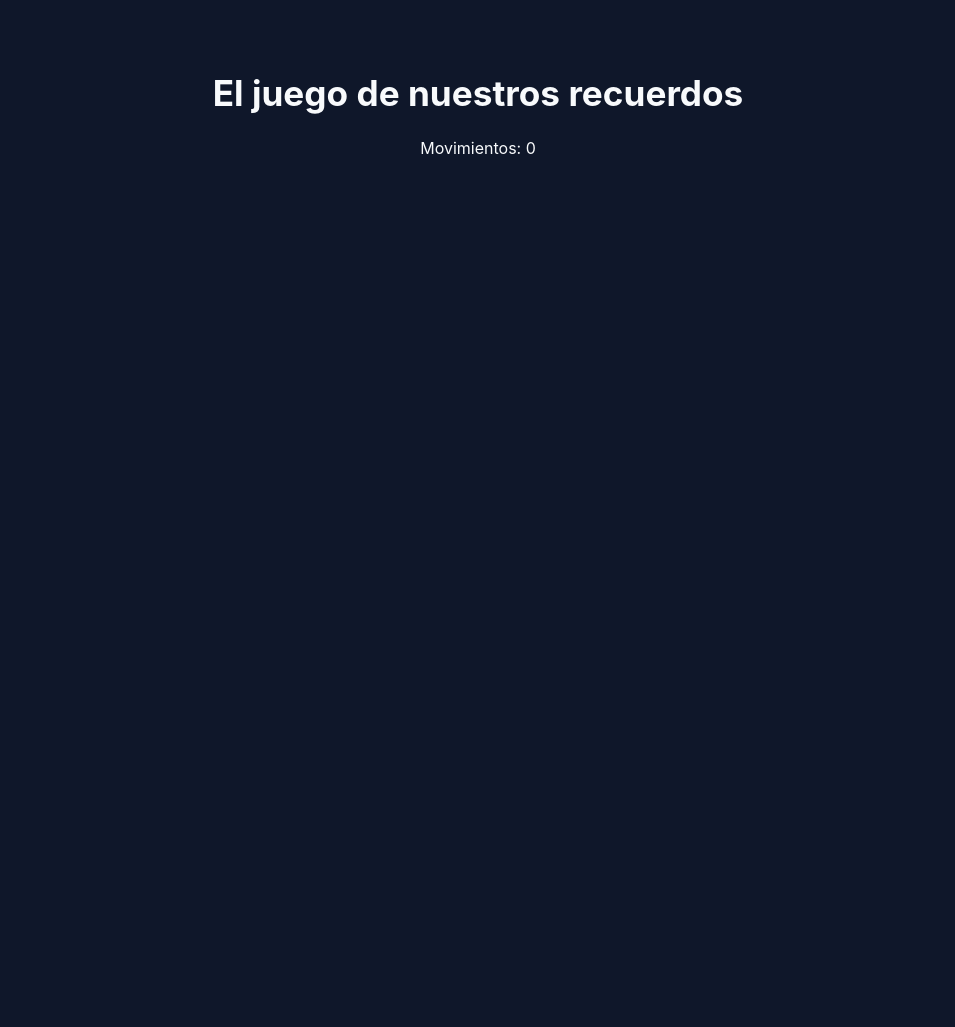
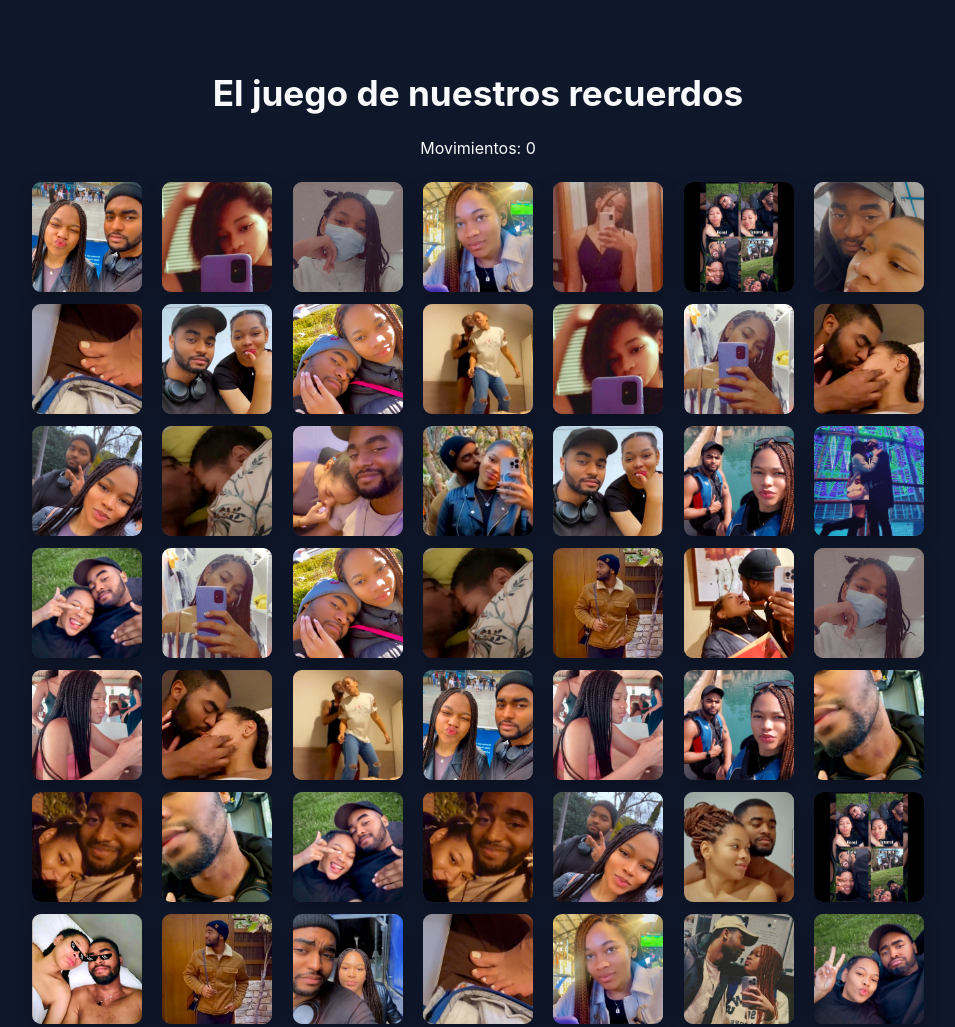
Before and after one commit to elpronick/juego_de_memoria, a website built with Vite: page index.html in a window 1280 px wide. Shown: the top 1027 px of the page, without its empty margins (162-1117 px from the left). Before the commit the page ends 896 px from the top, so only its background shows below. Built offline with nearby package versions, Linux system fonts and the light colour scheme.

Commit message:
board.js completado

```diff
--- a/src/game/board.js
+++ b/src/game/board.js
@@ -0,0 +1,24 @@
+// Obtenemos el tablero del DOM
+const boardElement = document.getElementById("board")
+
+/// funcion principal: renderBoard, que se encargará de mostrar las cartas en el tablero
+export function renderBoard(cards) {
+
+  // limpiamos el tablero antes de renderizar
+  boardElement.innerHTML = ""
+  cards.forEach(card => {
+    const cardElement = createCardElement(card)
+    boardElement.appendChild(cardElement)
+  })
+}
+
+// función para crear el elemento HTML de cada carta
+function createCardElement(card) {
+  // cada carta es un div con una imagen dentro
+  const cardElement = document.createElement("div")
+  cardElement.classList.add("card")
+  const img = document.createElement("img")
+  img.src = card.image
+  cardElement.appendChild(img)
+  return cardElement
+}
--- a/src/game/game.js
+++ b/src/game/game.js
@@ -7,6 +7,8 @@ Más adelante también manejará:
 - comprobación de parejas
 - movimientos
 - victoria */
+
+import { renderBoard } from "./board.js"
 
 // Estado global del juego
 const gameState = {
@@ -92,5 +94,6 @@ export function initializeGame() {
   // Reiniciamos el contador de movimientos y las cartas volteadas
   gameState.moves = 0
   gameState.flippedCards = []
-  console.log(gameState.cards)
+  // Renderizamos el tablero vacío al iniciar el juego
+  renderBoard(gameState.cards)
 }
--- a/src/sass/base/variables.scss
+++ b/src/sass/base/variables.scss
@@ -51,8 +51,8 @@ $board-gap: 12px;
 CARTAS
 ========================= */
 
-$card-size: 90px;
-$card-radius: 12px;
+$card-size: 110px;
+$card-radius: 9px;
 
 $card-shadow: 0 6px 16px rgba(0,0,0,0.25);
 
--- a/src/sass/main.scss
+++ b/src/sass/main.scss
@@ -1,5 +1,5 @@
 /* =========================
-   IMPORTS
+  IMPORTS
 ========================= */
 
 @use "./base/reset" as *;
```
